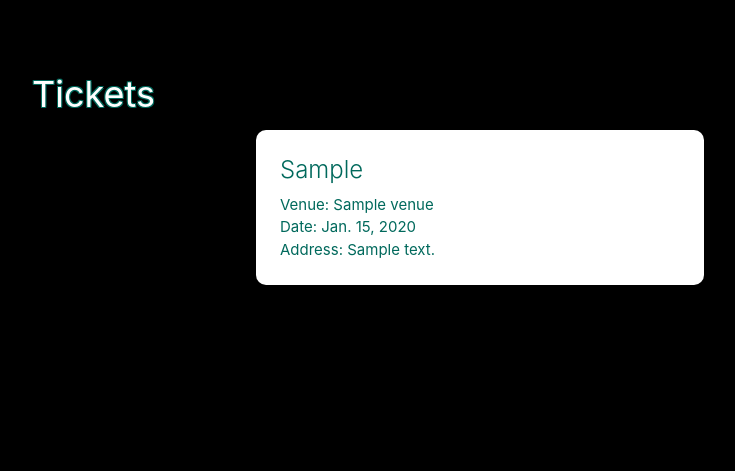
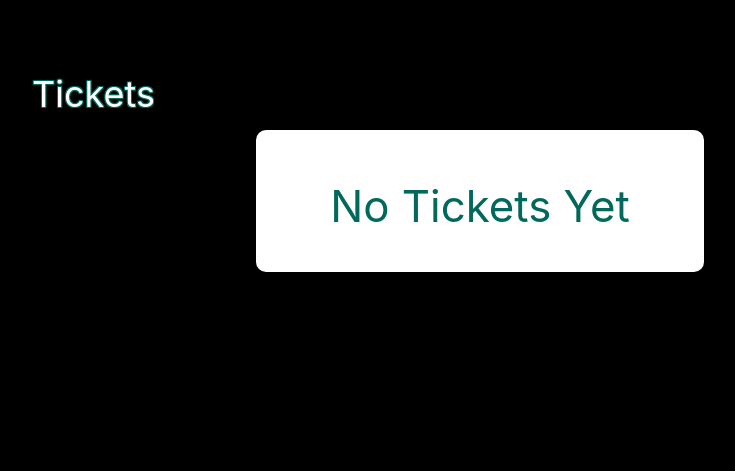
Before and after one commit to mihof/band-together, a Django app: page /profile/ in a window 1280 px wide. Shown: the part 64-535 px from the top of the page, without its empty margins (160-895 px from the left). Run offline with Django 3.2, Linux system fonts and the light colour scheme; a user stored in the database is signed in; tables that the repository leaves empty hold one stand-in row (values such as "Sample post"); parts of the project's set-up code (start-up, migrations or seed data) failed here and were passed over.

Commit message:
add card for user's who don't have tickets yet

```diff
--- a/main_app/templates/profile.html
+++ b/main_app/templates/profile.html
@@ -3,6 +3,7 @@
 <section class="ticket-list">
 <h1 class="events-header">{{ user.name }} Tickets</h1>
 
+{% if tickets|length > 1 %}
   {% for ticket in tickets %}
     <div class="card">
       <div class="card-content">
@@ -13,6 +14,13 @@
       </div>
     </div>
   {% endfor %}
+{% else %}
+  <div class="card">
+    <div class="card-content">
+      <h3 class="center">No Tickets Yet</h3>
+    </div>
+  </div>
+{% endif %}
 </section>
 
 {% endblock %}
```
Lines whose indentation alone changed are shown as unchanged.
